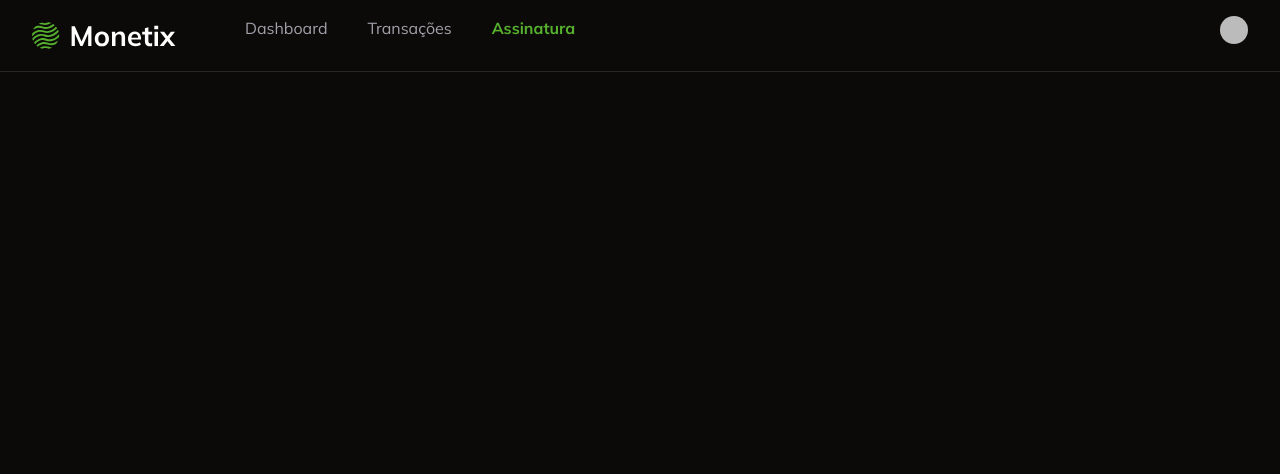
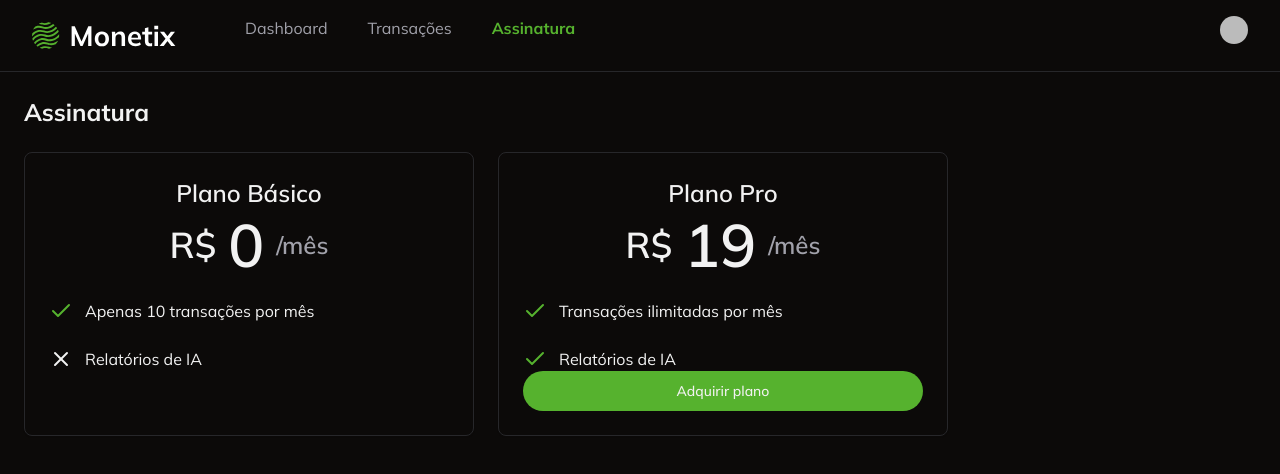
Before and after one commit to NickCamara/monetix, a Next.js app: page /subscription in a window 1280 px wide. Shown: the top 474 px of the page. Built offline with nearby package versions, Linux system fonts and the light colour scheme; no server answers; sample sign-in values are in the browser's storage; some icons are missing.

Commit message:
feat: start subscription and add prisma generate

```diff
--- /dev/null
+++ b/app/subscription/_actions/create-checkout/index.ts
@@ -0,0 +1,30 @@
+"use server";
+
+import { auth } from "@clerk/nextjs/server";
+import Stripe from "stripe";
+
+export const CreateStripeCheckout = async () => {
+  const { userId } = await auth();
+  if (!userId) {
+    throw new Error("Unauthorized");
+  }
+  if (!process.env.STRIPE_SECRETS_KEY) {
+    throw new Error("Stripe secret key not found");
+  }
+  const stripe = new Stripe(process.env.STRIPE_SECRETS_KEY as string, {
+    apiVersion: "2024-10-28.acacia",
+  });
+  const session = await stripe.checkout.sessions.create({
+    payment_method_types: ["card"],
+    mode: "subscription",
+    success_url: "http://localhost:3000",
+    cancel_url: "http://localhost:3000",
+    line_items: [
+      {
+        price: process.env.STRIPE_PRO_PLAN_PRICE_ID,
+        quantity: 1,
+      },
+    ],
+  });
+  return { sessionId: session.id };
+};
--- /dev/null
+++ b/app/subscription/_components/acquire-plan-button.tsx
@@ -0,0 +1,22 @@
+"use client";
+
+import { Button } from "@/app/_components/ui/button";
+import { CreateStripeCheckout } from "../_actions/create-checkout";
+import { loadStripe } from "@stripe/stripe-js";
+
+const AcquirePlanButton = () => {
+  const handleAcquirePlanClick = async () => {
+    const { sessionId } = await CreateStripeCheckout();
+    const stripe = await loadStripe(
+      process.env.NEXT_PUBLIC_STRIPE_PUBLISHABLE_KEY as string,
+    );
+    await stripe?.redirectToCheckout({ sessionId });
+  };
+  return (
+    <Button className="w-full rounded-full" onClick={handleAcquirePlanClick}>
+      Adquirir plano
+    </Button>
+  );
+};
+
+export default AcquirePlanButton;
--- a/app/subscription/page.tsx
+++ b/app/subscription/page.tsx
@@ -1,13 +1,75 @@
 import { auth } from "@clerk/nextjs/server";
 import { redirect } from "next/navigation";
 import Navbar from "../_components/navbar";
+import { Card, CardContent, CardHeader } from "../_components/ui/card";
+import { CheckIcon, XIcon } from "lucide-react";
+import AcquirePlanButton from "./_components/acquire-plan-button";
 
 const SubscriptionPage = async () => {
   const { userId } = await auth();
   if (!userId) {
     redirect("/login");
   }
-  return <Navbar />;
+
+  return (
+    <>
+      <Navbar />
+      <div className="space-y-6 p-6">
+        <h1 className="text-2xl font-bold">Assinatura</h1>
+
+        <div className="flex gap-6">
+          <Card className="w-[450px]">
+            <CardHeader className="text-center text-2xl font-semibold">
+              <h2 className="text-center text-2xl font-semibold">
+                Plano Básico
+              </h2>
+              <div className="flex items-center justify-center gap-3">
+                <span className="text-4xl">R$</span>
+                <span className="text-6xl font-semibold">0</span>
+                <span className="text-2xl text-muted-foreground">/mês</span>
+              </div>
+            </CardHeader>
+            <CardContent>
+              <div className="flex items-center gap-3">
+                <CheckIcon className="text-primary" />
+                <p>Apenas 10 transações por mês</p>
+              </div>
+            </CardContent>
+            <CardContent>
+              <div className="flex items-center gap-3">
+                <XIcon />
+                <p>Relatórios de IA</p>
+              </div>
+            </CardContent>
+          </Card>
+
+          <Card className="w-[450px]">
+            <CardHeader className="text-center text-2xl font-semibold">
+              <h2 className="text-center text-2xl font-semibold">Plano Pro</h2>
+              <div className="flex items-center justify-center gap-3">
+                <span className="text-4xl">R$</span>
+                <span className="text-6xl font-semibold">19</span>
+                <span className="text-2xl text-muted-foreground">/mês</span>
+              </div>
+            </CardHeader>
+            <CardContent>
+              <div className="flex items-center gap-3">
+                <CheckIcon className="text-primary" />
+                <p>Transações ilimitadas por mês</p>
+              </div>
+            </CardContent>
+            <CardContent>
+              <div className="flex items-center gap-3">
+                <CheckIcon className="text-primary" />
+                <p>Relatórios de IA</p>
+              </div>
+              <AcquirePlanButton />
+            </CardContent>
+          </Card>
+        </div>
+      </div>
+    </>
+  );
 };
 
 export default SubscriptionPage;
--- a/package.json
+++ b/package.json
@@ -7,7 +7,7 @@
     "build": "next build",
     "start": "next start",
     "lint": "next lint",
-    "prepare": "husky"
+    "prepare": "husky && prisma generate"
   },
   "dependencies": {
     "@clerk/nextjs": "^5.7.5",
@@ -21,6 +21,7 @@
     "@radix-ui/react-scroll-area": "^1.2.1",
     "@radix-ui/react-select": "^2.1.2",
     "@radix-ui/react-slot": "^1.1.0",
+    "@stripe/stripe-js": "^4.9.0",
     "@tanstack/react-table": "^8.20.5",
     "class-variance-authority": "^0.7.0",
     "clsx": "^2.1.1",
@@ -35,6 +36,7 @@
     "react-hook-form": "^7.53.1",
     "react-number-format": "^5.4.2",
     "recharts": "^2.13.3",
+    "stripe": "^17.3.1",
     "tailwind-merge": "^2.5.4",
     "tailwindcss-animate": "^1.0.7",
     "zod": "^3.23.8"
```
Also changed, not shown: 1 other file (tests, documents, lock files or other folders).
